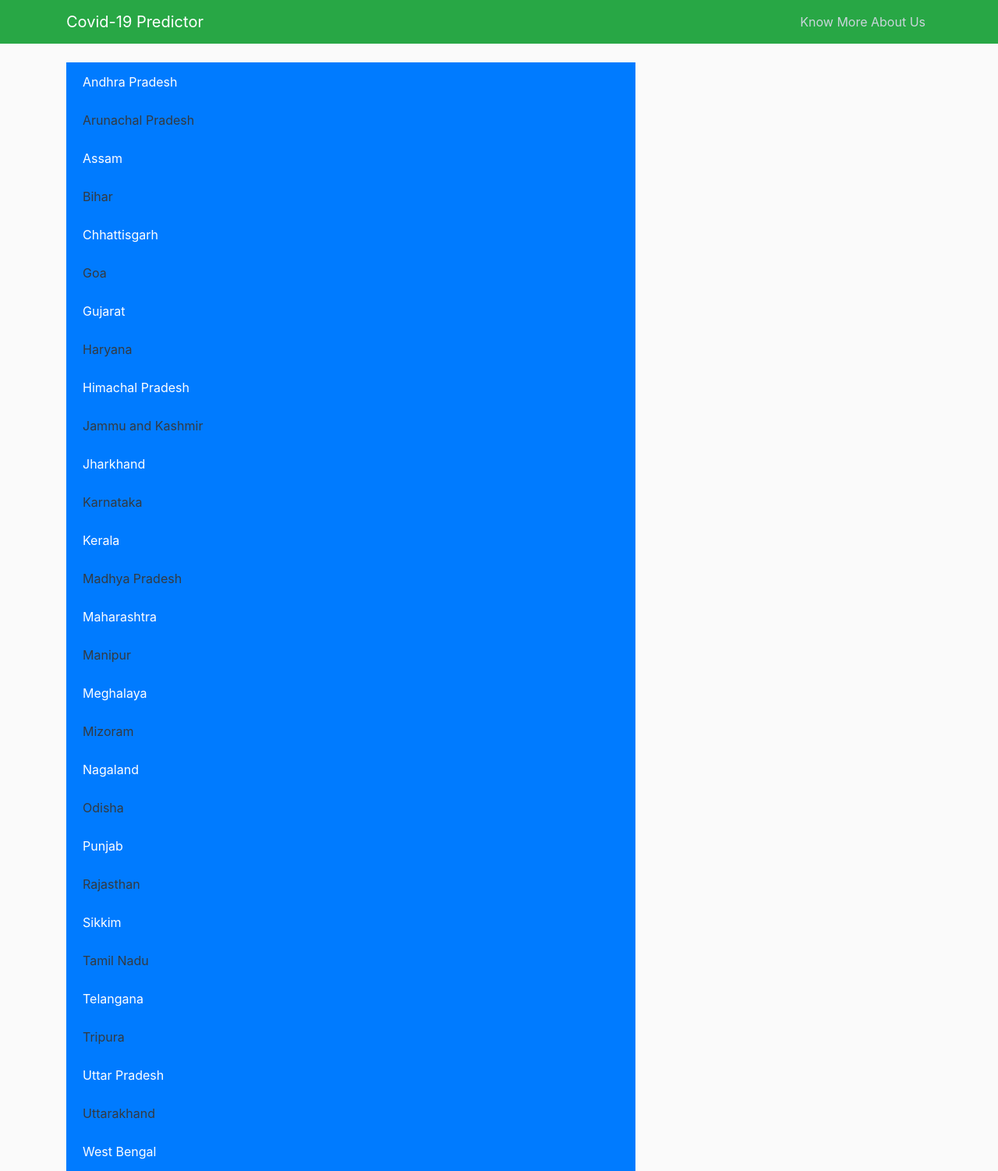
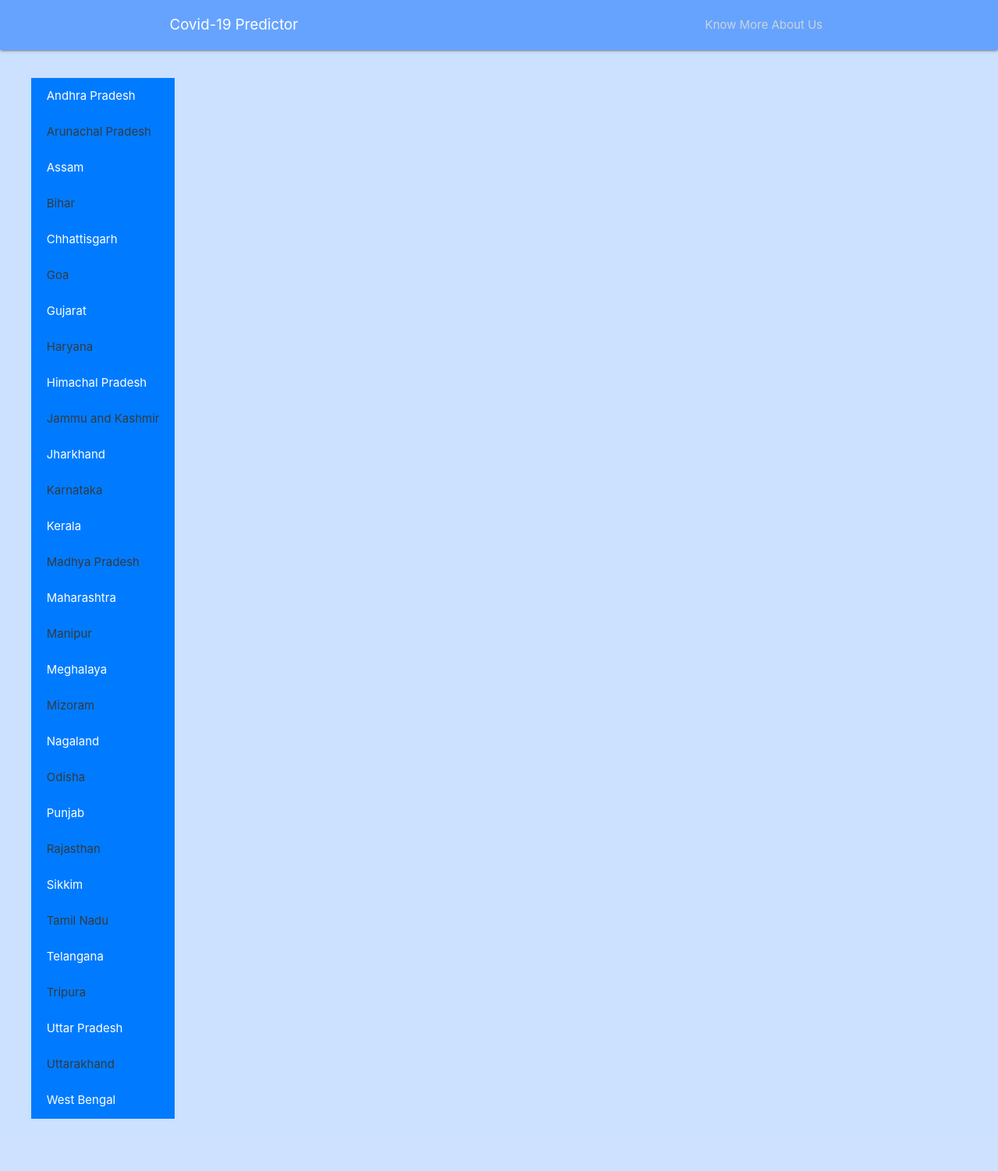
Before and after one commit to SaiVamshiK/Covid19-Future-Predictions-in-India, a Django app: page / in a window 1280 px wide. Shown: the whole page at 78% size. After the commit the page ends 1435 px from the top, so only its background shows below. Run offline with Django 3.2, Linux system fonts and the light colour scheme; some libraries are stand-ins or nearby versions.

Commit message:
altered the base template, modified the navbar

```diff
--- a/Covid19PredictorApp/templates/Covid19PredictorApp/base.html
+++ b/Covid19PredictorApp/templates/Covid19PredictorApp/base.html
@@ -6,10 +6,30 @@
     <title>Covid 19 India Predictions</title>
     <link rel="stylesheet" href="https://maxcdn.bootstrapcdn.com/bootstrap/4.0.0/css/bootstrap.min.css" integrity="sha384-Gn5384xqQ1aoWXA+058RXPxPg6fy4IWvTNh0E263XmFcJlSAwiGgFAW/dAiS6JXm" crossorigin="anonymous">
     <link rel="stylesheet" type="text/css" href="{% static 'Covid19PredictorApp/main.css' %}">
+    <link rel="stylesheet" href="https://cdnjs.cloudflare.com/ajax/libs/materialize/1.0.0/css/materialize.min.css">
+
+    <!-- Compiled and minified JavaScript -->
+    <script src="https://cdnjs.cloudflare.com/ajax/libs/materialize/1.0.0/js/materialize.min.js"></script>
+    <link href="https://fonts.googleapis.com/icon?family=Material+Icons" rel="stylesheet">
+
+    <style>
+      img{
+          width: 300px;
+          height: 300px;
+      }
+      #container{
+          display: flex;
+          flex-wrap: wrap;
+      }
+      #container>div{
+          padding: 20px;
+        }
+
+  </style>
 </head>
-<body>
+<body style="background-color: #cce0ff;">
 <header class="site-header">
-  <nav class="navbar navbar-expand-md navbar-dark fixed-top bg-success">
+  <nav class="navbar navbar-expand-md navbar-dark fixed-top" style="background:#66a3ff;">
     <div class="container">
       <a class="navbar-brand mr-4" href="/">Covid-19 Predictor</a>
       <button class="navbar-toggler" type="button" data-toggle="collapse" data-target="#navbarToggle" aria-controls="navbarToggle" aria-expanded="false" aria-label="Toggle navigation">
@@ -27,13 +47,14 @@
   </nav>
 </header>
 
-<main role="main" class="container">
-  <div class="row">
-    <div class="col-md-8">
-      {% block content %}{% endblock %}
-    </div>
-  </div>
-</main>
+<div class="row" style="margin-top: 100px; margin-left: 40px;">
+  {% block content %}{% endblock %}
+</div>
+
+
+
+
+
 
 <script src="https://code.jquery.com/jquery-3.2.1.slim.min.js" integrity="sha384-KJ3o2DKtIkvYIK3UENzmM7KCkRr/rE9/Qpg6aAZGJwFDMVNA/GpGFF93hXpG5KkN" crossorigin="anonymous"></script>
 <script src="https://cdnjs.cloudflare.com/ajax/libs/popper.js/1.12.9/umd/popper.min.js" integrity="sha384-ApNbgh9B+Y1QKtv3Rn7W3mgPxhU9K/ScQsAP7hUibX39j7fakFPskvXusvfa0b4Q" crossorigin="anonymous"></script>
```
